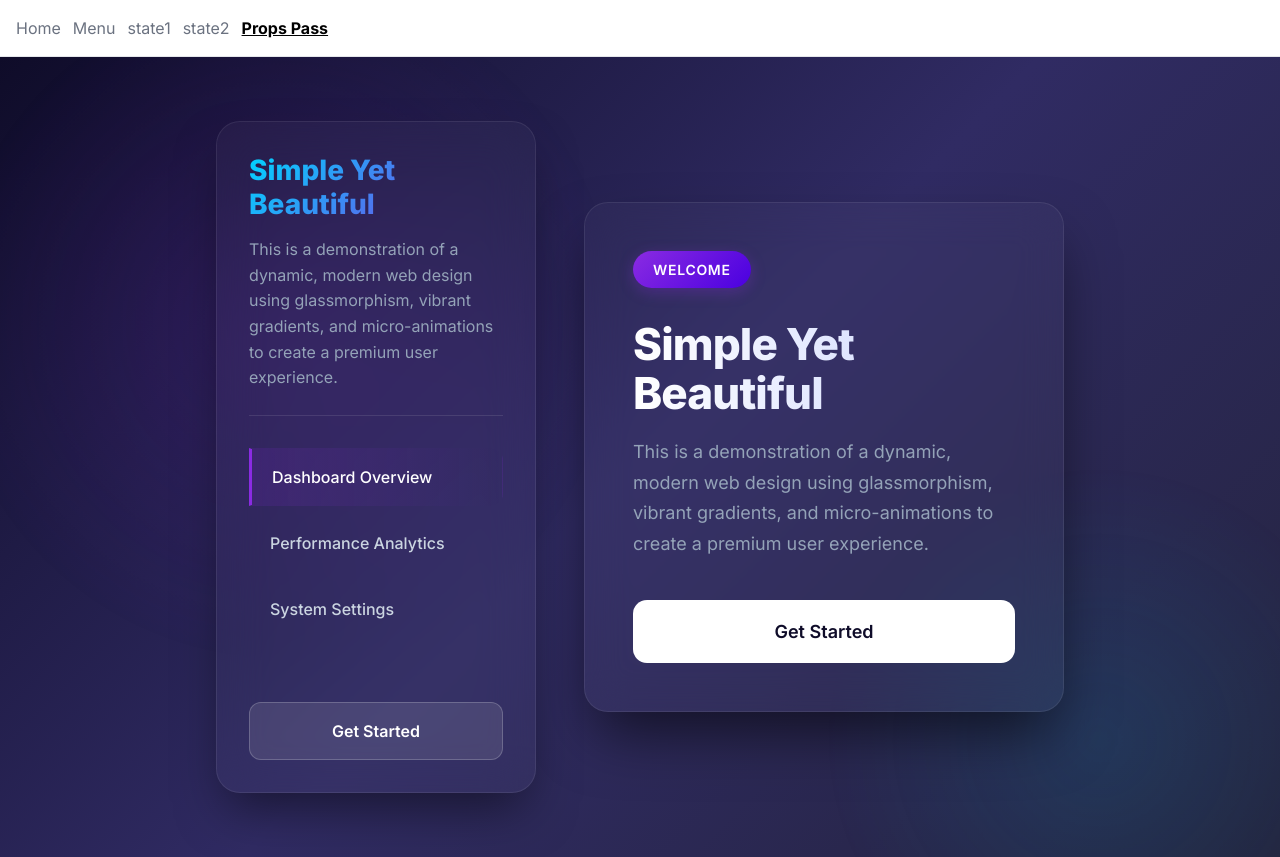
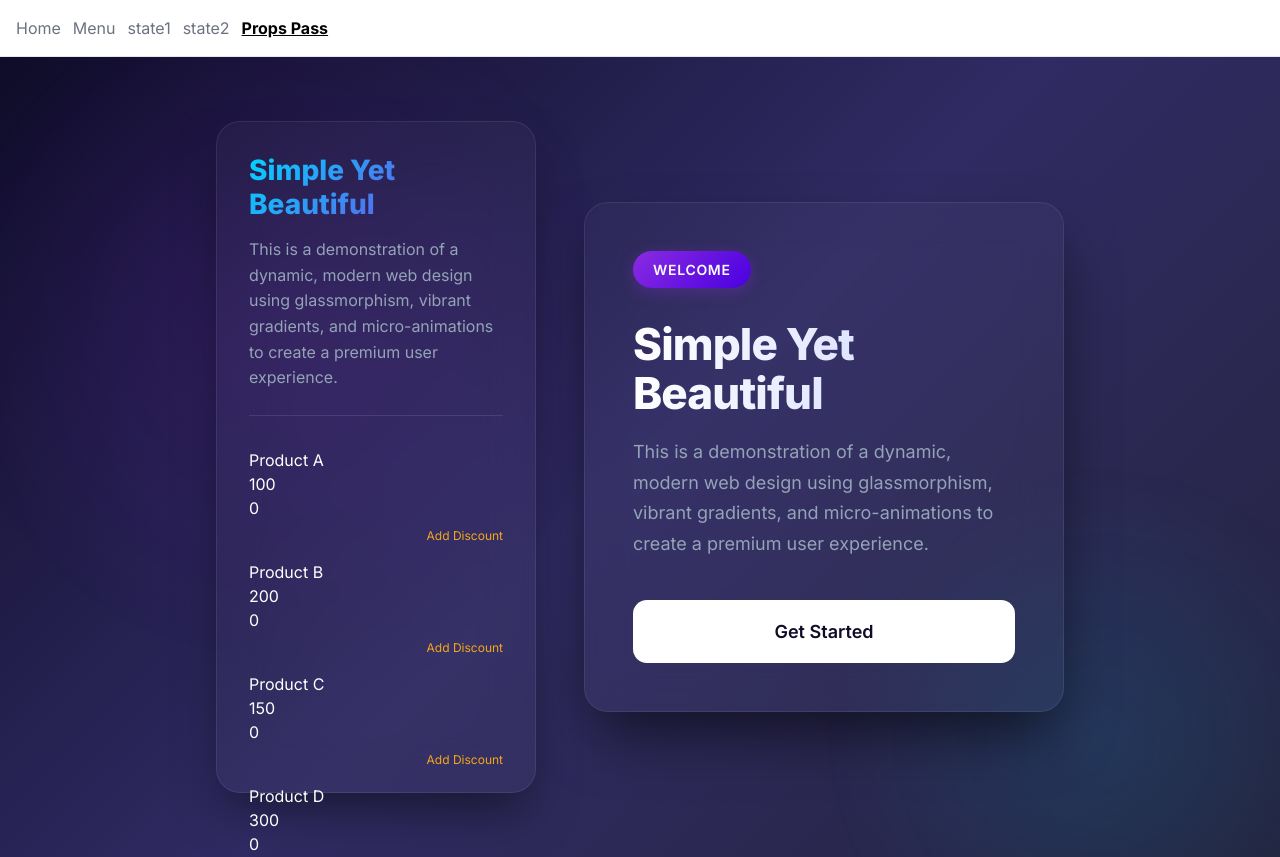
Before and after one commit to sufian-sani/nextjs-dashboard, a Next.js app: page /props-pass in a window 1280 px wide. Built offline with nearby package versions, Linux system fonts and the light colour scheme; a web font is replaced by a local one.

Commit message:
feat: implement product discount management functionality in SideBarPanel

```diff
--- a/app/component/props-pass/sideBar.tsx
+++ b/app/component/props-pass/sideBar.tsx
@@ -2,6 +2,7 @@
 
 import React from "react";
 import styles from './sideBar.module.css';
+import { type } from "os";
 
 export type sidebarProps = {
     data: {
@@ -12,18 +13,83 @@ export type sidebarProps = {
     onButtonClick: () => void;
 }
 
+
 const SideBarPanel: React.FC<sidebarProps> = ({
     data,
     onButtonClick
 }) => {
+
+    const [items, setItems] = React.useState([
+        { id: 1, name: "Product A", price: 100, discount: 0 },
+        { id: 2, name: "Product B", price: 200, discount: 0 },
+        { id: 3, name: "Product C", price: 150, discount: 0 },
+        { id: 4, name: "Product D", price: 300, discount: 0 },
+    ]);
+
+    const [editingItemId, setEditingItemId] = React.useState(null);
+    const [discountValue, setDiscountValue] = React.useState("");
+
     console.log("data", data);
     console.log("onButtonClick", onButtonClick);
+
+
+    const handleAddDiscount = (item: any, currentDiscount: any) => {
+        setEditingItemId(item.id);
+        setDiscountValue(currentDiscount);
+    };
+
+    const handleSaveDiscount = (itemId: any) => {
+        // Update your items array here
+        setEditingItemId(null);
+    };
+
+    const handleCancelDiscount = () => {
+        setEditingItemId(null);
+        setDiscountValue("");
+    };
+
     return (
         <aside className={styles.sidebar}>
             <div className={styles.header}>
                 <h2 className={styles.title}>{data.title}</h2>
                 <p className={styles.description}>{data.description}</p>
             </div>
+
+            {/* discount test */}
+
+            <div className="space-y-4">
+                {items.map((item) => (
+                    <div key={item.id}>
+                        <p>{item.name}</p>
+                        <p>{item.price}</p>
+                        <p>{item.discount}</p>
+
+                        {editingItemId === item.id ? (
+                            <div>
+                                <input
+                                    type="number"
+                                    value={discountValue}
+                                    onChange={(e) => setDiscountValue(e.target.value)}
+                                    placeholder="Discount amount"
+                                    className="border border-[#F5A71C] rounded px-2 py-1 text-sm focus:outline-none focus:ring-2 focus:ring-[#F5A71C] focus:border-transparent text-gray-700 placeholder-gray-400"
+                                />
+                                <button onClick={() => handleSaveDiscount(item.id)}>Save</button>
+                                <button onClick={handleCancelDiscount}>Cancel</button>
+                            </div>
+                        ) : (
+                            <button
+                                type="button"
+                                onClick={() => handleAddDiscount(item, item.discount)}
+                                className="mt-2 mb-[2px] flex w-full items-center justify-end gap-1 text-xs text-[#F5A71C] hover:text-[#d98f0d]"
+                            >
+                                Add Discount
+                            </button>
+                        )}
+                    </div>
+                ))}
+            </div>
+
+            {/* discount test */}
 
             <div className={styles.menu}>
                 <div className={`${styles.menuItem} ${styles.menuItemActive}`}>
@@ -45,7 +111,7 @@ const SideBarPanel: React.FC<sidebarProps> = ({
                     {data.button}
                 </button>
             </div>
-        </aside>
+        </aside >
     );
 }
 
```
